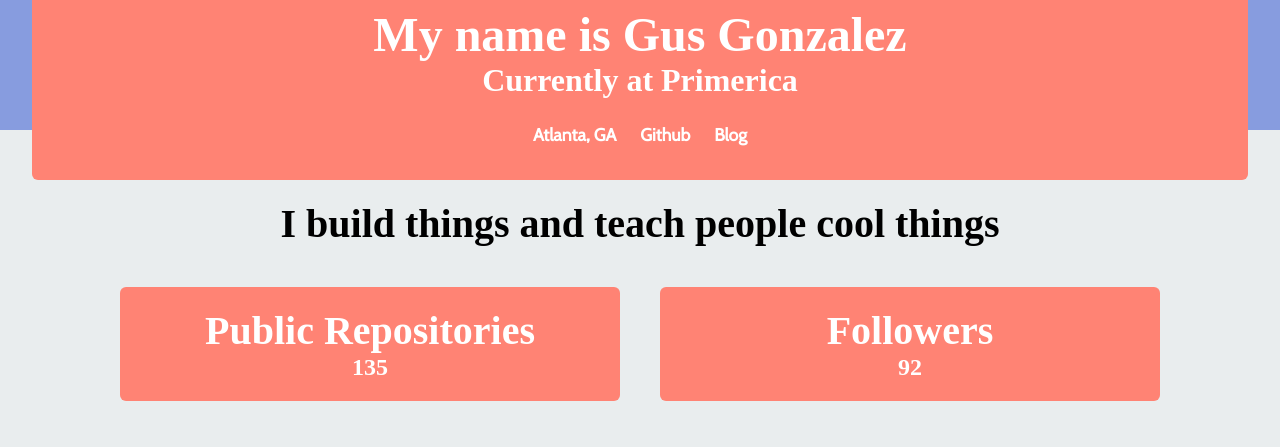
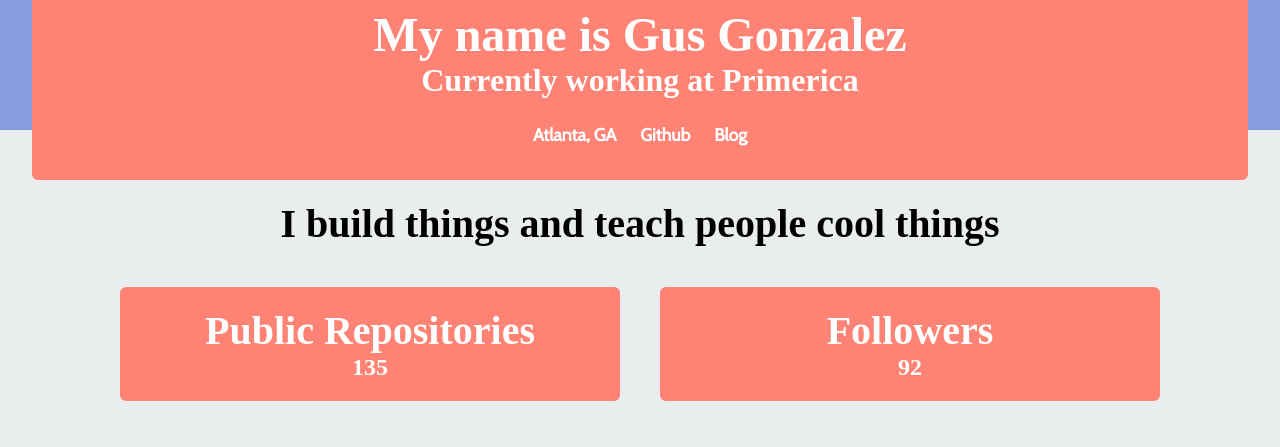
Before and after one commit to gusgonz/HW9-DeveloperProfileGenerator, a plain HTML site: page template.html in a window 1280 px wide. Shown: the part 353-800 px from the top of the page. Drawn offline with nearby package versions, Linux system fonts and the light colour scheme; a web font is replaced by a local one.

Commit message:
text change

```diff
--- a/template.html
+++ b/template.html
@@ -192,7 +192,7 @@
             <h1>Hi!</h1>
             <h1>My name is Gus Gonzalez</h1>
 
-            <h3>Currently at Primerica</h3>
+            <h3>Currently working at Primerica</h3>
 
             <nav class="links-nav">
                 <a class="nav-link" href="">Atlanta, GA</a>
```
